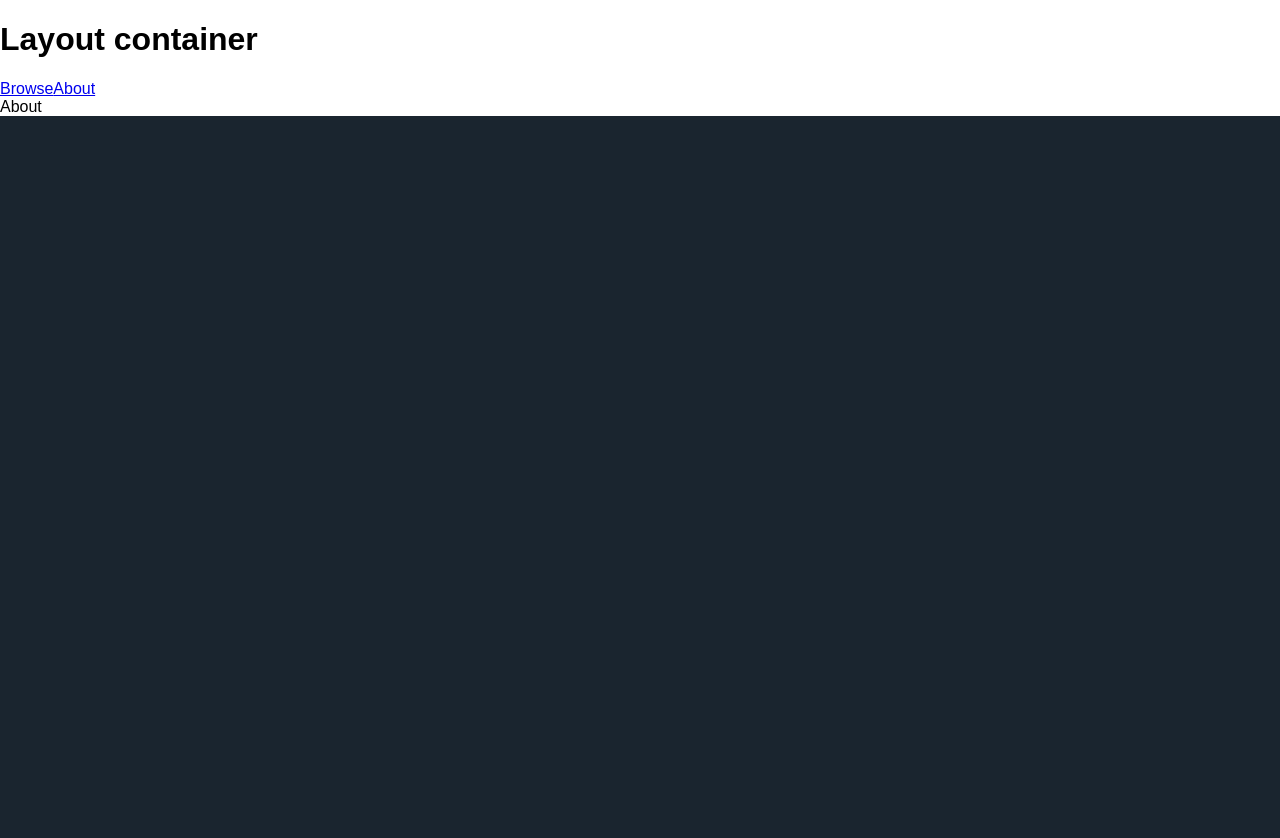
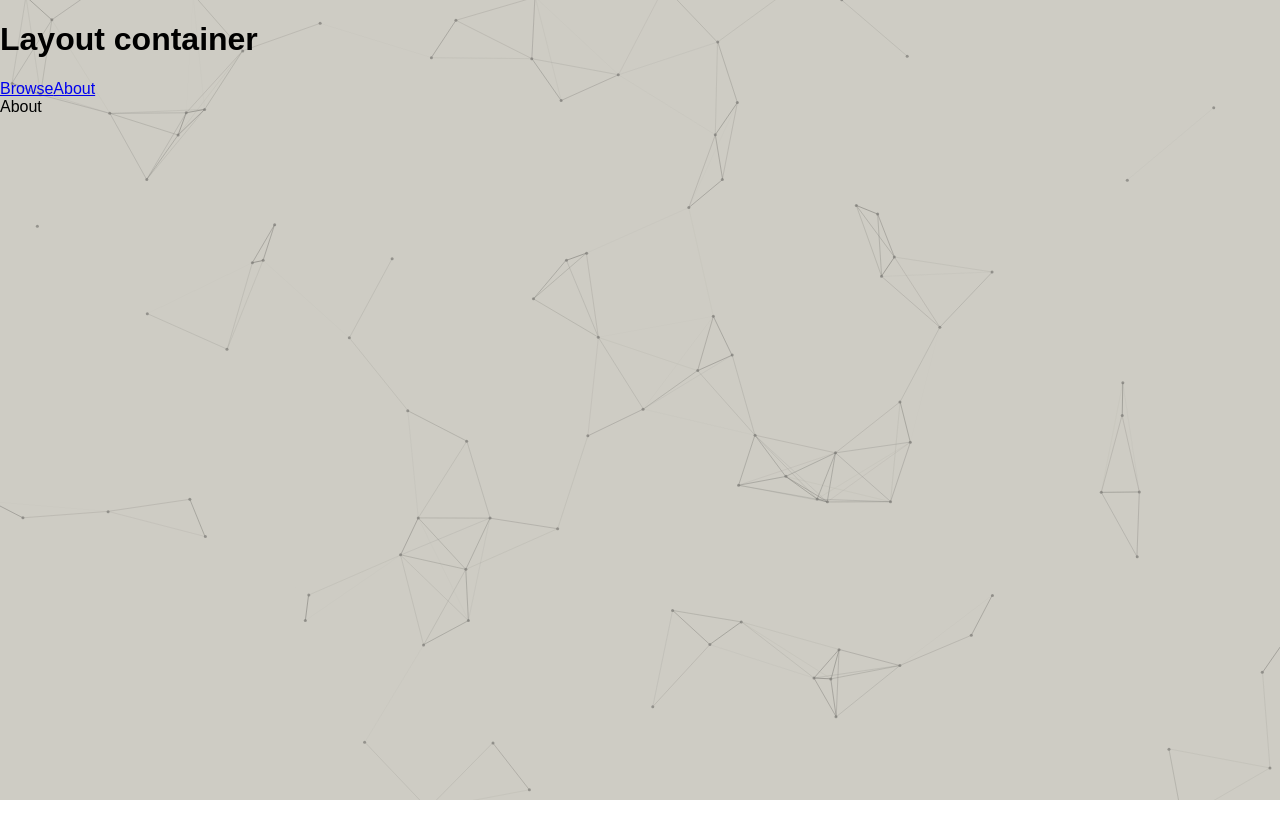
Before and after one commit to sim8/js-algorithms, a React (Create React App) app: page / in a window 1280 px wide. Shown: the top 838 px of the page. After the commit the page ends 804 px from the top, so only its background shows below. Built offline with nearby package versions, Linux system fonts and the light colour scheme.

Commit message:
Implemented particles

```diff
--- a/public/assets/scss/styles.min.css
+++ b/public/assets/scss/styles.min.css
@@ -1 +1 @@
-div#particle-canvas{position:absolute;top:0;height:100%}
+html,body{height:100%;width:100%;margin:0;padding:0;overflow:hidden}#particle-canvas{position:absolute !important;z-index:-1;top:0;width:100%;height:100%}
--- a/public/assets/scss/styles.scss
+++ b/public/assets/scss/styles.scss
@@ -1,5 +1,16 @@
-div#particle-canvas {
-  position: absolute;
+html,
+body {
+  height: 100%;
+  width: 100%;
+  margin: 0;
+  padding: 0;
+  overflow: hidden;
+}
+
+#particle-canvas {
+  position: absolute !important;
+  z-index: -1;
   top: 0;
+  width: 100%;
   height: 100%;
 }
--- a/public/index.html
+++ b/public/index.html
@@ -39,16 +39,5 @@
     -->
     <div id="particle-canvas"></div>
     <script type="text/javascript" src="%PUBLIC_URL%/assets/js/particle-network.min.js"></script>
-    <script type="text/javascript">
-      let canv = document.getElementById('particle-canvas');
-      let options = {
-      	particleColor: '#f44250',
-      	background: '#1a252f',
-      	interactive: true,
-      	speed: 'fast',
-      	density: 'medium'
-      };
-  		let particleCanvas = new ParticleNetwork(canv, options);
-  	</script>
   </body>
 </html>
```
Also changed, not shown: public/assets/js/particle-network.min.js.
